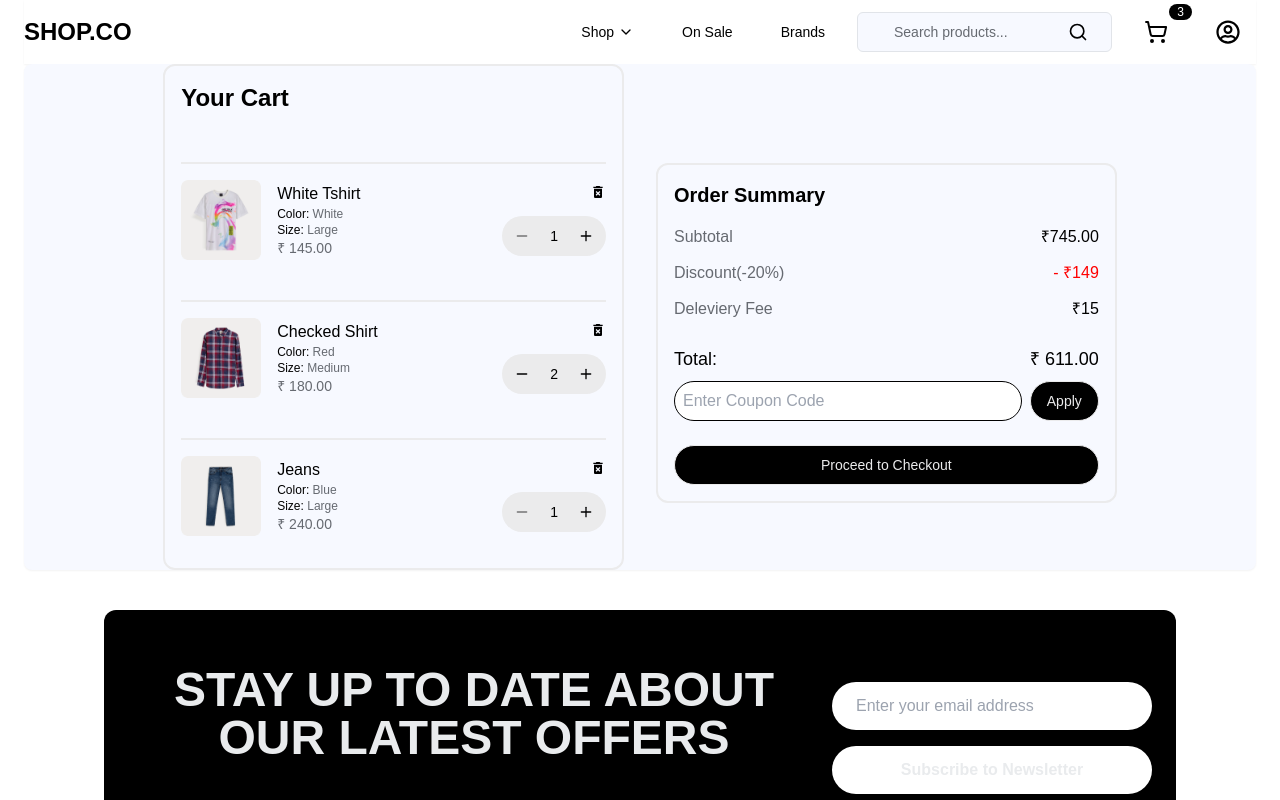
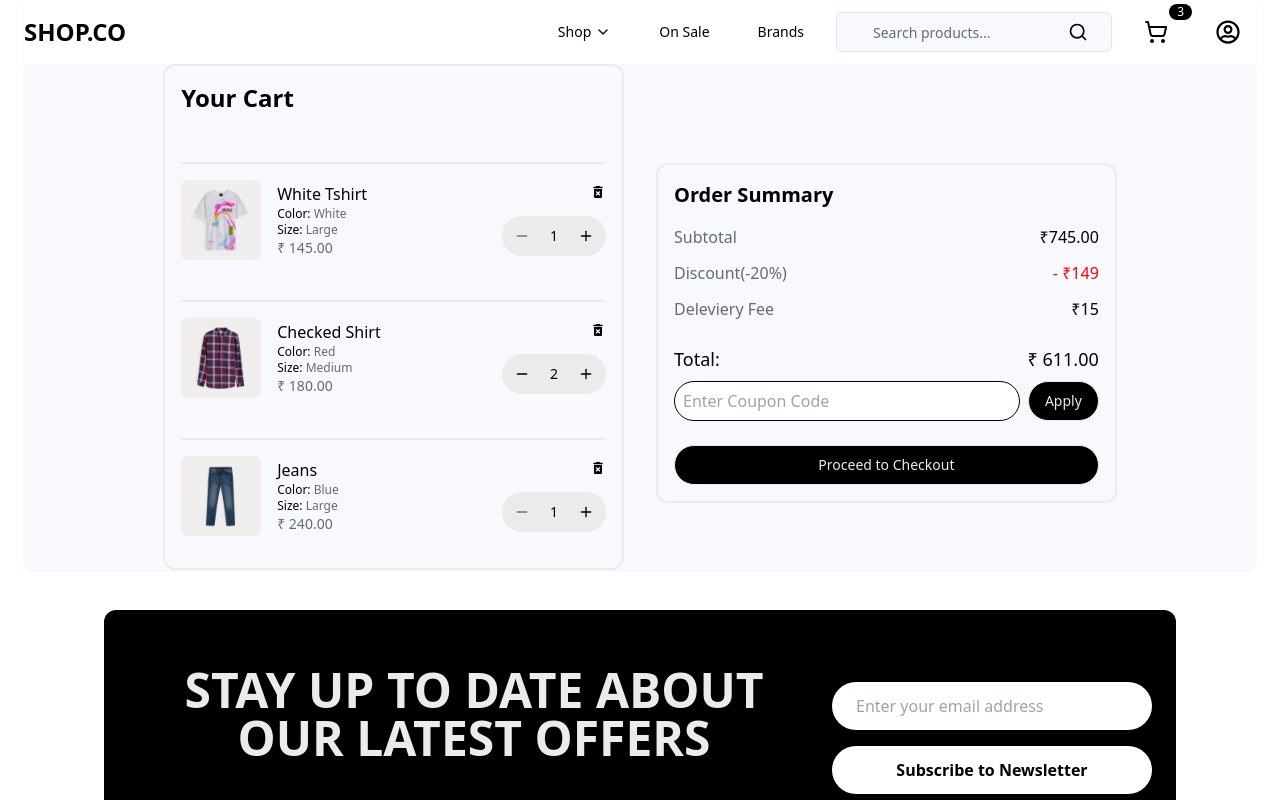
Before and after one commit to Ankitverma3507/ShopCo, a Next.js app: page / in a window 1280 px wide. Shown: the top 800 px of the page. Built offline with nearby package versions, Linux system fonts and the light colour scheme; a web font is replaced by a local one.

Commit message:
colorfix

```diff
--- a/src/app/layout.js
+++ b/src/app/layout.js
@@ -2,7 +2,7 @@
 import { Navbar } from '@/components/component/navbar';
 import { Footer } from '@/components/component/footer';
 import "./globals.css";
-import "./fonts.css";
+// import "./fonts.css";
 export const metadata = {
     title: 'SHOP.CO',
     description: 'Modern, stylish, and affordable clothing for all ages.',
--- a/src/components/component/footer.jsx
+++ b/src/components/component/footer.jsx
@@ -18,16 +18,16 @@ const Footer = () => {
       <div className="max-w-screen-xl mx-auto">
         {/* Newsletter Section */}
         <div className="bg-[#000] text-white px-6 py-10 rounded-xl mb-10 md:mb-16 text-center md:flex md:items-center md:justify-center gap-3">
-          <h2 className="text-3xl md:text-5xl  font-bold mb-4 text-muted">
+          <h1 className="text-3xl md:text-5xl  font-bold mb-4 text-muted">
             STAY UP TO DATE ABOUT OUR LATEST OFFERS
-          </h2>
+          </h1>
           <div className="flex flex-col items-center justify-center  mt-8 gap-4 md:items-center md:justify-center">
             <input
               type="email"
               placeholder="Enter your email address"
               className="px-6 py-3 rounded-full w-full md:w-80 "
             />
-            <button className="bg-[#ffff] text-[#000000] w-full px-6 py-3 rounded-full font-semibold text-muted">
+            <button className="bg-[#ffff]  w-full px-6 py-3 rounded-full font-semibold text-[#000]">
               Subscribe to Newsletter
             </button>
           </div>
```
Also changed, not shown: src/app/fonts.css (line endings or trailing spaces).
